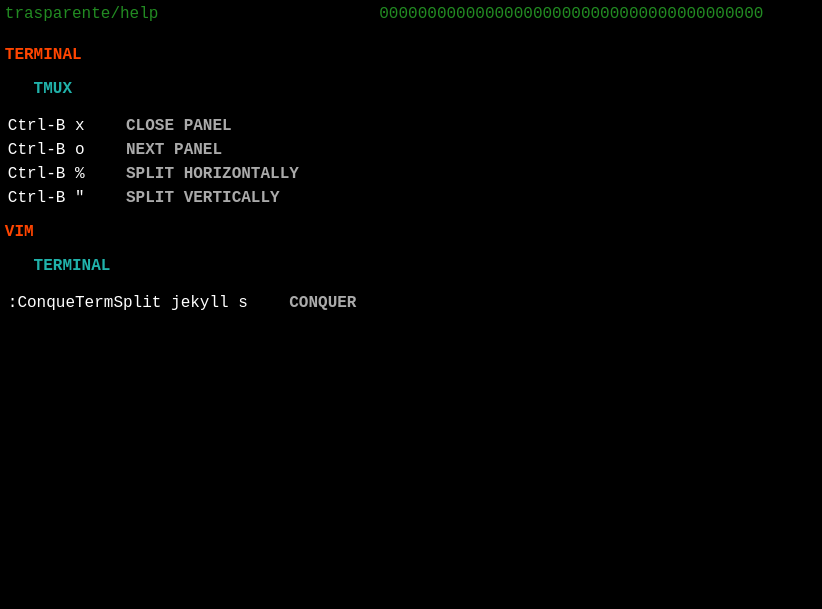
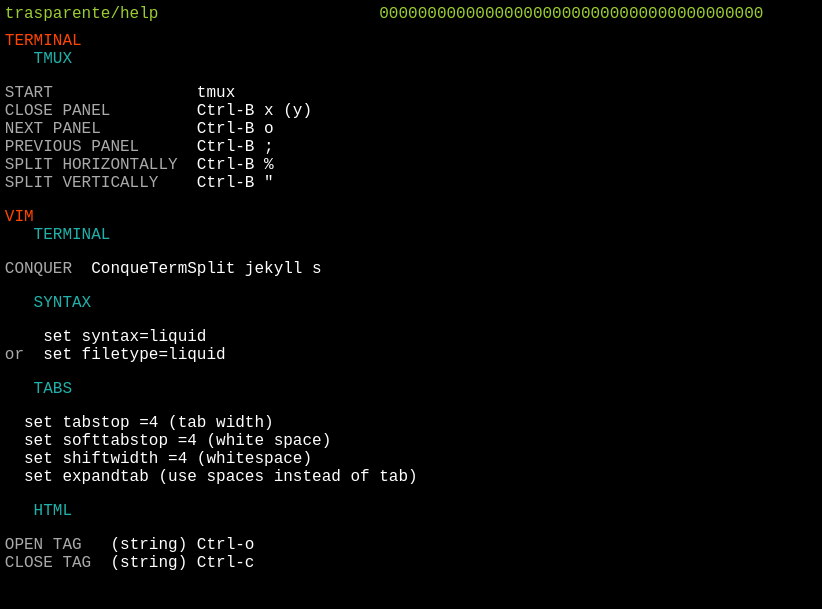
Before and after one commit to trasparente/help, a Jekyll site: the page built from index.md, in a window 1280 px wide. Shown: the top 609 px of the page, without its empty margins (0-822 px from the left). Built offline with Jekyll 4.4.1, drawn with Linux system fonts in a browser that asks for light colours; our own code applies the rules of GitHub Pages for plain Markdown files.

Commit message:
tune layout and explore data format

```diff
--- a/_data/vim.yml
+++ b/_data/vim.yml
@@ -1,3 +1,14 @@
 terminal:
   conquer:
-    code: ":ConqueTermSplit jekyll s"
+    code: ConqueTermSplit jekyll s
+syntax:
+  - set syntax=liquid
+  - set filetype=liquid
+tabs: |
+  set tabstop     =4 (tab width)
+  set softtabstop =4 (white space)
+  set shiftwidth  =4 (whitespace)
+  set expandtab (use spaces instead of tab)
+html:
+  open_tag: (string) Ctrl-o
+  close_tag: (string) Ctrl-c
--- a/_includes/style.sass
+++ b/_includes/style.sass
@@ -13,11 +13,11 @@ table
   td:first-child
     text-align: right
     padding-right: 4ch
-h2
+section > header
   font-size: 1em
   color: OrangeRed
   text-transform: uppercase
-h3
+article > header
   font-size: 1em
   color: LightSeaGreen
   margin-left: 3ch
@@ -26,8 +26,15 @@ main
   padding: .3em
 nav
   padding: .3em
-  color: ForestGreen
+  color: YellowGreen
   .right
     float: right
-code
+dl
+  display: grid
+  grid-template-columns: max-content auto
+dt
+  grid-column-start: 1
+dd
   color: white
+  grid-column-start: 2
+  margin-inline-start: 2ch
--- a/_layouts/default.html
+++ b/_layouts/default.html
@@ -2,6 +2,7 @@
 <html lang="en">
   <head>
     <meta charset="utf-8">
+    <title>{{ site.github.repository_name }}</title>
     <style>
     {% capture style %}{% include style.sass %}{% endcapture %}{{ style | sassify }}
     </style>
--- a/index.md
+++ b/index.md
@@ -1,12 +1,47 @@
 ---
 ---
 {% for data in site.data %}
-## {{ data[0] }}
+<section class="{{ data[0] | slugify }}">
+  <header>
+    {{ data[0] }}
+  </header>
 {% for element in data[1] %}
-### {{ element[0] }}
+  <article>
+    <header>
+      {{ element[0] }}
+    </header>
+    <dl>
 {% for command in element[1] %}
-|---:|:---|
-|`{{ command[1].code }}`|**{{ command[0] | replace: "_", " " | upcase }}**|
+{% if element[1].first == nil %}
+      <dt></dt>
+      <dd>
+        {{ element[1] | newline_to_br }}
+      </dd>
+{% else %}
+{% if command.first == nil %}
+      <dt>{% if forloop.index != 1 %}or{% endif %}</dt>
+      <dd>{{ command }}</dd>
+{% else %}
+{% if command[1].first %}
+      <dt>
+        {{ command[0] | replace: "_", " " | upcase }}
+      </dt>
+      <dd>
+        {{ command[1].code | newline_to_br }}
+      </dd>
+{% else %}
+      <dt>
+       {{ command[0] | replace: "_", " " | upcase }}
+      </dt>
+      <dd>
+        {{ command[1] | newline_to_br }}
+      </dd>
+{% endif %}
+{% endif %}
+{% endif %}
 {% endfor %}
+    </dl>
+  </article>
 {% endfor %}
+</section>
 {% endfor %}
```
Also changed, not shown: _data/terminal.yml (+6 -10 lines), favicon.ico (added).
